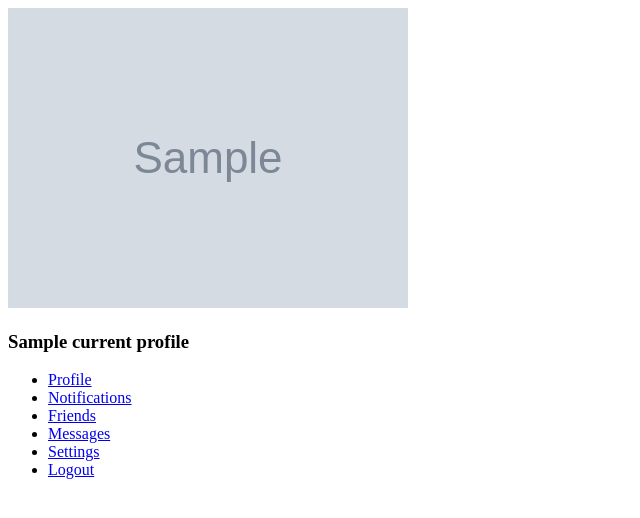
After one commit to abdelaziz321/MHZ, a PHP site: template include/template/sidebar.php in a window 1280 px wide. The commit adds this page. Shown: the top 518 px of the page, without its empty margins (0-640 px from the left). Run offline with PHP 8.4, Linux system fonts and the light colour scheme; the visitor is signed in with stand-in values (Sample User, id 1); tables that the repository leaves empty hold one stand-in row (values such as "Sample post"); the template is opened without the code that fills it: most values are stand-ins (such as "Sample title", 1, 10 or a date in 2020); grey boxes marked "Sample" are stand-in pictures; some libraries are stand-ins or nearby versions.

Commit message:
add template files sidebar & navbar && update header

```diff
--- a/include/template/header.php
+++ b/include/template/header.php
@@ -6,12 +6,12 @@
 
         <title>MHZ</title>
 
-        <link rel="icon" type="image/x-icon" href="<?= $images; ?>thumbnail.png">
-        <link rel="stylesheet" href="https://fonts.googleapis.com/css?family=Poppins">
-        <link rel="stylesheet" href="<?= $css; ?>font-awesome.min.css">
-        <link rel="stylesheet" href="<?= $css; ?>bootstrap.min.css">
-        <link rel="stylesheet" href="<?= $css; ?>normalize.css">
-        <link rel="stylesheet" href="<?= $css; ?>style.css"/>
+        <link rel="icon" type="image/x-icon" href="<?= $images; ?>thumbnail.png" />
+        <link rel="stylesheet" href="https://fonts.googleapis.com/css?family=Open+Sans" />
+        <link rel="stylesheet" href="<?= $css; ?>font-awesome.min.css" />
+        <link rel="stylesheet" href="<?= $css; ?>bootstrap.min.css" />
+        <link rel="stylesheet" href="<?= $css; ?>normalize.css" />
+        <link rel="stylesheet" href="<?= $css; ?>style.css" />
 
         <!--[if lt IE 9]>
         <script src="<?= $js; ?>html5shiv.min.js"></script>
--- /dev/null
+++ b/include/template/sidebar.php
@@ -0,0 +1,19 @@
+                    <div class="sidebar">
+                        <div class="bio">
+                            <img src="<?= $userPath . $currentProfile->picture; ?>" alt="Profile Picture">
+                            <h3>
+                                <?= $currentProfile->nick_name; ?>
+                            </h3>
+                        </div>
+
+                        <div class="menu">
+                            <ul>
+                                <li><a href="profile.php?id=<?= $_SESSION['user']; ?>"><span class="fa fa-tachometer"></span>Profile</a></li>
+                                <li><a href="notifications.php"><span class="fa fa-bell"></span>Notifications</a></li>
+                                <li><a href="friends.php?id=<?= $currentProfile->id; ?>"><span class="fa fa-users"></span>Friends</a></li>
+                                <li><a href="#"><span class="fa fa-envelope"></span>Messages</a></li>
+                                <li><a href="settings.php"><span class="fa fa-cogs"></span>Settings</a></li>
+                                <li><a href="?logout"><span class="fa fa-sign-out"></span>Logout</a></li>
+                            </ul>
+                        </div>
+                    </div>
```
Also changed, not shown: include/template/navbar.php (added, +18 -0 lines).
